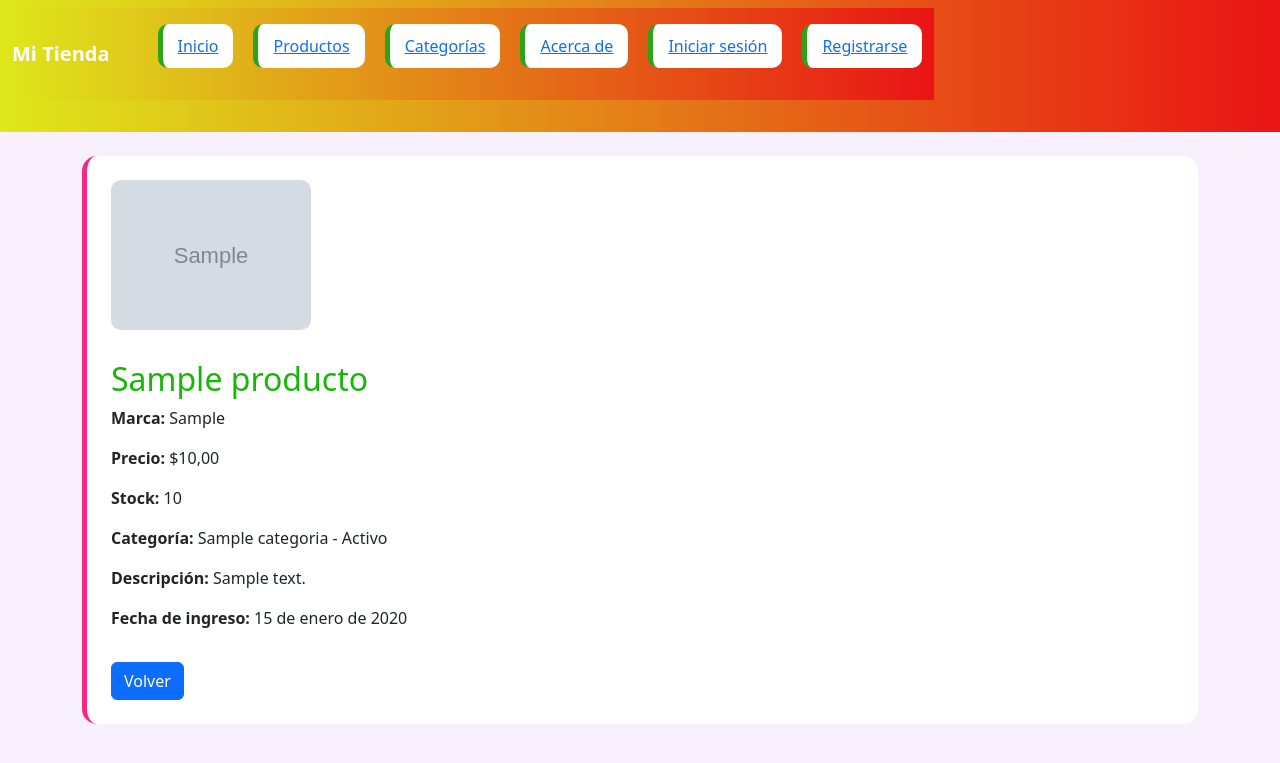
After one commit to moraortizs17/entrega_3_python, a Django app: page /productos/1/ in a window 1280 px wide. The commit adds this page. Shown: the top 763 px of the page. Run offline with Django 5.2, Linux system fonts and the light colour scheme; tables that the repository leaves empty hold one stand-in row (values such as "Sample post"); grey boxes marked "Sample" are stand-in pictures; some libraries are stand-ins or nearby versions.

Commit message:
Agregación de CBV, CKEditor, about y mixins

```diff
--- a/pyproject.toml
+++ b/pyproject.toml
@@ -6,6 +6,7 @@ readme = "README.md"
 requires-python = ">=3.13"
 dependencies = [
     "django>=6.0.4",
+    "django-ckeditor>=6.7.3",
     "django-phonenumber-field[phonenumbers]>=8.4.0",
     "pillow>=12.2.0",
 ]
--- a/src/config/settings.py
+++ b/src/config/settings.py
@@ -43,6 +43,7 @@ INSTALLED_APPS = [
     'phonenumber_field',
     'cuentas',
     'mensajeria',
+    'ckeditor',
 ]
 
 MIDDLEWARE = [
--- a/src/store/models.py
+++ b/src/store/models.py
@@ -1,5 +1,6 @@
 from django.db import models
 from phonenumber_field.modelfields import PhoneNumberField
+from ckeditor.fields import RichTextField
 
 class Cliente(models.Model):
     nombre = models.CharField(max_length=100)
@@ -29,6 +30,10 @@ class Producto(models.Model):
     precio = models.DecimalField(max_digits=10, decimal_places=2)
     stock = models.IntegerField()
     categoria = models.ForeignKey(Categorias, on_delete=models.CASCADE, null=True, blank=True)
+    marca = models.CharField(max_length=100)
+    descripcion = RichTextField()
+    foto_producto = models.ImageField(upload_to='foto_productos/',null=True, blank=True)
+    fecha_inventario = models.DateField(auto_now_add=True)
 
     def __str__(self):
         return f"{self.nombre} | $ {self.precio}"
--- a/src/store/templates/store/componentes/navbar.html
+++ b/src/store/templates/store/componentes/navbar.html
@@ -5,6 +5,7 @@
             <li><a href="{% url 'index' %}">Inicio</a></li>
             <li><a href="{% url 'productos' %}">Productos</a></li>
             <li><a href="{% url 'categorias' %}">Categorías</a></li>
+            <li><a href="{% url 'about' %}">Acerca de</a></li>
             {% if request.user.is_authenticated %}
                 <li><a href="{% url 'clientes' %}">Clientes</a></li>
                 <li><a href="{% url 'ordenes' %}">Órdenes</a></li>
--- /dev/null
+++ b/src/store/templates/store/producto_detalle.html
@@ -0,0 +1,23 @@
+{% extends 'store/base.html' %}
+
+{% block title %}{{ producto.nombre }}{% endblock %}
+
+{% block content %}
+    <div class="mt-4 p-4" style="background: white; border-radius: 15px; border-left: 5px solid #f72585;">
+        {% if producto.foto_producto %}
+            <img src="{{ producto.foto_producto.url }}" alt="{{ producto.nombre }}" style="width: 200px; border-radius: 10px;">
+        {% endif %}
+        <h2>{{ producto.nombre }}</h2>
+        <p><strong>Marca:</strong> {{ producto.marca }}</p>
+        <p><strong>Precio:</strong> ${{ producto.precio }}</p>
+        <p><strong>Stock:</strong> {{ producto.stock }}</p>
+        <p><strong>Categoría:</strong> {{ producto.categoria }}</p>
+        <p><strong>Descripción:</strong> {{ producto.descripcion|safe }}</p>
+        <p><strong>Fecha de ingreso:</strong> {{ producto.fecha_inventario }}</p>
+        {% if request.user.is_authenticated %}
+            <a href="{% url 'producto_editar' producto.pk %}" class="btn btn-secondary mt-3">Editar</a>
+            <a href="{% url 'producto_borrar' producto.pk %}" class="btn btn-danger mt-3">Borrar</a>
+        {% endif %}
+        <a href="{% url 'productos' %}" class="btn btn-primary mt-3">Volver</a>
+    </div>
+{% endblock %}
--- a/src/store/urls.py
+++ b/src/store/urls.py
@@ -1,10 +1,16 @@
 from django.urls import path
 from . import views
+from .views import ProductoListView, ProductoDetailView, ProductoCreateView, ProductoUpdateView, ProductoDeleteView
 
 urlpatterns = [
     path('', views.index, name='index'),
-    path('productos/', views.productos, name='productos'),
+    path('productos/', ProductoListView.as_view(), name='productos'),
+    path('productos/<int:pk>/', ProductoDetailView.as_view(), name='producto_detalle'),
+    path('productos/crear/', ProductoCreateView.as_view(), name='producto_crear'),
+    path('productos/<int:pk>/editar/', ProductoUpdateView.as_view(), name='producto_editar'),
+    path('productos/<int:pk>/borrar/', ProductoDeleteView.as_view(), name='producto_borrar'),
     path('clientes/', views.clientes, name='clientes'),
     path('ordenes/', views.ordenes, name='ordenes'),
     path('categorias/', views.categorias, name='categorias'),
+    path('about/', views.about, name='about'),
 ]
--- a/src/store/views.py
+++ b/src/store/views.py
@@ -1,13 +1,39 @@
 from django.shortcuts import render
 from .models import Cliente, Producto, Ordenes, Categorias
 from django.contrib.auth.decorators import login_required
+from django.views.generic import ListView, DetailView, CreateView, UpdateView, DeleteView
+from django.urls import reverse_lazy
+from django.contrib.auth.mixins import LoginRequiredMixin
 
 def index(request):
     return render(request, 'store/index.html')
 
-def productos(request):
-    productos = Producto.objects.all()
-    return render(request, 'store/productos.html', {'productos': productos})
+class ProductoListView(ListView):
+    model = Producto
+    template_name = 'store/productos.html'
+    context_object_name = 'productos'
+
+class ProductoDetailView(DetailView):
+    model = Producto
+    template_name = 'store/producto_detalle.html'
+    context_object_name = 'producto'
+
+class ProductoCreateView(LoginRequiredMixin, CreateView):
+    model = Producto
+    template_name = 'store/producto_form.html'
+    fields = ['nombre', 'marca', 'precio', 'stock', 'categoria', 'descripcion', 'foto_producto']
+    success_url = reverse_lazy('productos')
+
+class ProductoUpdateView(LoginRequiredMixin, UpdateView):
+    model = Producto
+    template_name = 'store/producto_form.html'
+    fields = ['nombre', 'marca', 'precio', 'stock', 'categoria', 'descripcion', 'foto_producto']
+    success_url = reverse_lazy('productos')
+
+class ProductoDeleteView(LoginRequiredMixin, DeleteView):
+    model = Producto
+    template_name = 'store/producto_confirmar_borrar.html'
+    success_url = reverse_lazy('productos')
 
 @login_required
 def clientes(request):
@@ -22,3 +48,6 @@ def ordenes(request):
 def categorias(request):
     categorias = Categorias.objects.all()
     return render(request, 'store/categorias.html', {'categorias': categorias})
+
+def about(request):
+    return render(request, 'store/about.html')
```
Also changed, not shown: src/store/templates/store/about.html (added, +13 -0 lines), src/store/templates/store/producto_confirmar_borrar.html (added, +14 -0 lines), src/store/templates/store/producto_form.html (added, +15 -0 lines), src/store/templates/store/productos.html (+9 -1 lines), src/media/foto_productos/BLUSA-12138805-AZUL_1.jpg (added), src/store/migrations/0004_producto_descripcion_producto_fecha_inventario_and_more.py (added), 1 other file.
